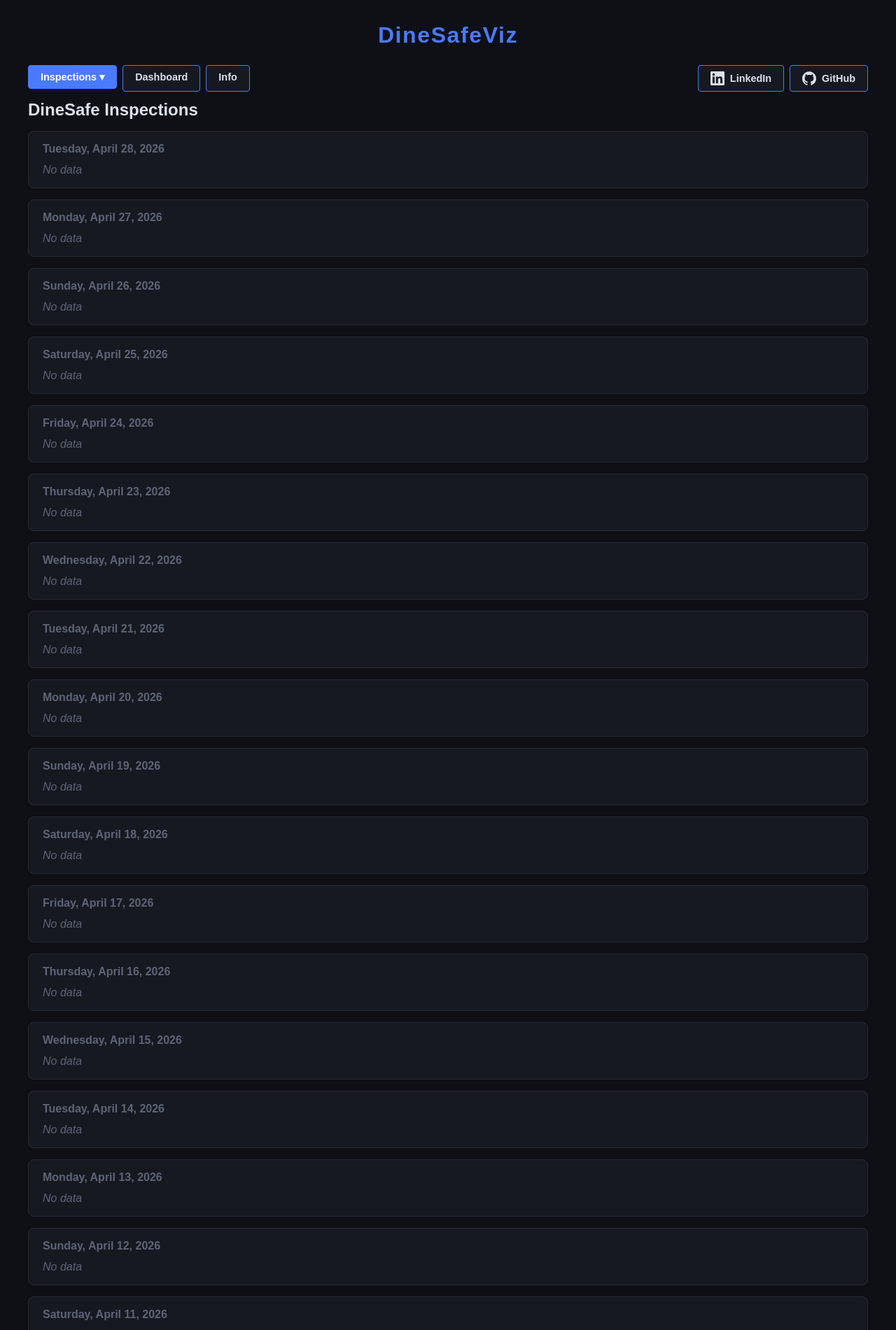
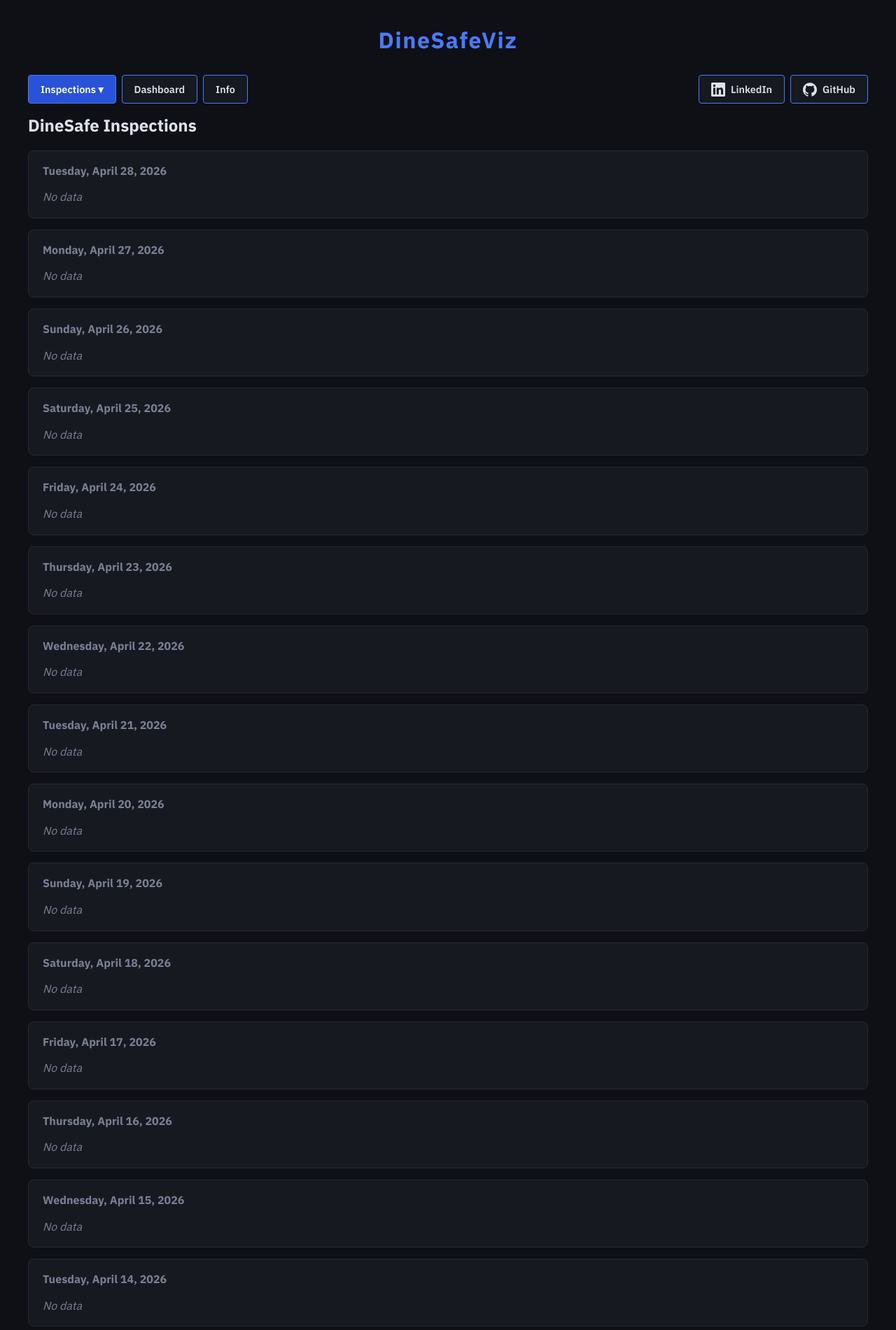
Before and after one commit to im-kenough/DineSafeViz, a Flask app: page / in a window 1280 px wide. Shown: the top 1901 px of the page at 70% size. Run offline with Flask 3, Linux system fonts and the light colour scheme; data that the repository does not hold is empty; some libraries are stand-ins or nearby versions.

Commit message:
pinned font locally #32

```diff
--- a/src/web/static/style.css
+++ b/src/web/static/style.css
@@ -1,3 +1,33 @@
+/* ── fonts ───────────────────────────────────────────────── */
+@font-face {
+    font-family: 'IBM Plex Sans';
+    src: url('fonts/IBMPlexSans-Regular.woff2') format('woff2');
+    font-weight: 400;
+    font-style: normal;
+    font-display: swap;
+}
+@font-face {
+    font-family: 'IBM Plex Sans';
+    src: url('fonts/IBMPlexSans-Medium.woff2') format('woff2');
+    font-weight: 500;
+    font-style: normal;
+    font-display: swap;
+}
+@font-face {
+    font-family: 'IBM Plex Sans';
+    src: url('fonts/IBMPlexSans-SemiBold.woff2') format('woff2');
+    font-weight: 600;
+    font-style: normal;
+    font-display: swap;
+}
+@font-face {
+    font-family: 'IBM Plex Sans';
+    src: url('fonts/IBMPlexSans-Bold.woff2') format('woff2');
+    font-weight: 700;
+    font-style: normal;
+    font-display: swap;
+}
+
 /* ── custom properties ──────────────────────────────────── */
 :root {
     --bg:              #0e1016;
@@ -5,7 +35,7 @@
     --surface-2:       #1d2028;
     --border:          #262a35;
     --text:            #dde1ec;
-    --text-muted:      #5e6478;
+    --text-muted:      #7a8094;
     --accent:          #4a7aff;
 
     --sev-crucial:     rgba(220,  38,  38, 0.6);
@@ -17,12 +47,13 @@
 
 /* ── base ───────────────────────────────────────────────── */
 body {
-    font-family: sans-serif;
+    font-family: 'IBM Plex Sans', sans-serif;
     margin: 2rem auto;
     padding: 0 2rem;
     max-width: 1200px;
     background: var(--bg);
     color: var(--text);
+    line-height: 1.6;
 }
 
 @media (min-width: 1400px) {
@@ -66,7 +97,7 @@ h2.page-heading {
     white-space: nowrap;
 }
 .nav-btn.active,
-.nav-btn:hover:not(.active) { background: var(--accent); color: #fff; }
+.nav-btn:hover:not(.active) { background: #2952d9; color: #fff; }
 
 /* ── tabs ───────────────────────────────────────────────── */
 .tabs { display: flex; gap: 0.5rem; margin-bottom: 0.75rem; flex-wrap: wrap; }
@@ -100,6 +131,7 @@ th, td {
     padding: 0.35rem 0.6rem;
     text-align: left;
     font-size: clamp(0.8rem, 0.9vw, 1.05rem);
+    font-feature-settings: "tnum";
 }
 th {
     background: var(--surface-2);
```
Also changed, not shown: docs/ref/journal/journal-20.md (added, +41 -0 lines), src/web/static/fonts/IBMPlexSans-Bold.woff2 (added), src/web/static/fonts/IBMPlexSans-Medium.woff2 (added), src/web/static/fonts/IBMPlexSans-Regular.woff2 (added), src/web/static/fonts/IBMPlexSans-SemiBold.woff2 (added), 1 other file.
